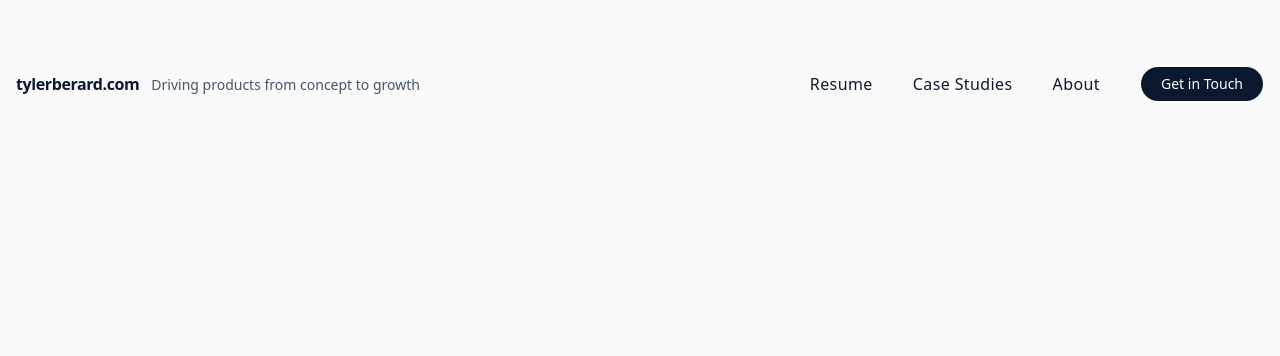
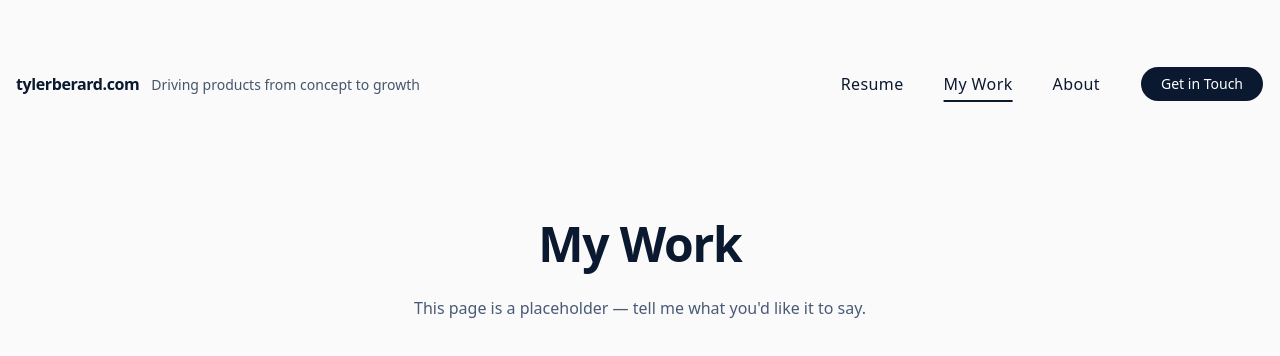
Before and after one commit to tjberard/public-site, a React (Vite) app: page /my-work in a window 1280 px wide. Shown: the top 356 px of the page. Built offline with nearby package versions, Linux system fonts and the light colour scheme.

Commit message:
Updated Case Studies to My Work

```diff
--- a/src/App.jsx
+++ b/src/App.jsx
@@ -1,8 +1,8 @@
-import { BrowserRouter, Routes, Route, NavLink, Link } from 'react-router-dom'
+import { BrowserRouter, Routes, Route, NavLink, Link, Navigate } from 'react-router-dom'
 import { Button } from '@/components/ui/button'
 import Home from './pages/Home.jsx'
 import Resume from './pages/Resume.jsx'
-import CaseStudies from './pages/CaseStudies.jsx'
+import MyWork from './pages/MyWork.jsx'
 import About from './pages/About.jsx'
 import Contact from './pages/Contact.jsx'
 import './App.css'
@@ -45,8 +45,8 @@ function App() {
           <NavLink to="/resume" className={navLinkClasses}>
             Resume
           </NavLink>
-          <NavLink to="/case-studies" className={navLinkClasses}>
-            Case Studies
+          <NavLink to="/my-work" className={navLinkClasses}>
+            My Work
           </NavLink>
           <NavLink to="/about" className={navLinkClasses}>
             About
@@ -65,7 +65,9 @@ function App() {
       <Routes>
         <Route path="/" element={<Home />} />
         <Route path="/resume" element={<Resume />} />
-        <Route path="/case-studies" element={<CaseStudies />} />
+        <Route path="/my-work" element={<MyWork />} />
+        {/* Old URL — send any existing links to the renamed page */}
+        <Route path="/case-studies" element={<Navigate to="/my-work" replace />} />
         <Route path="/about" element={<About />} />
         <Route path="/contact" element={<Contact />} />
       </Routes>
--- a/src/components/HomeHero.jsx
+++ b/src/components/HomeHero.jsx
@@ -70,7 +70,7 @@ function HomeHero() {
 
         <div className="flex flex-wrap justify-center gap-3 lg:justify-start">
           <Button
-            render={<Link to="/case-studies" />}
+            render={<Link to="/my-work" />}
             nativeButton={false}
             size="lg"
             className="rounded-full! bg-[#0a192f] px-5! text-white hover:bg-[#1d3557]"
--- a/src/data/featuredWork.js
+++ b/src/data/featuredWork.js
@@ -18,7 +18,7 @@ export const featuredWork = [
     summary: 'Rebuilt a multi-step checkout into a single flow.',
     metric: '+32%',
     metricLabel: 'conversion',
-    href: '/case-studies',
+    href: '/my-work',
     tone: 'navy',
   },
   {
@@ -27,7 +27,7 @@ export const featuredWork = [
     summary: 'Cut time-to-first-value for new customers in half.',
     metric: '2x',
     metricLabel: 'faster activation',
-    href: '/case-studies',
+    href: '/my-work',
     tone: 'teal',
   },
   {
@@ -36,7 +36,7 @@ export const featuredWork = [
     summary: 'Introduced a usage-based tier for growing teams.',
     metric: '+18%',
     metricLabel: 'ARPU',
-    href: '/case-studies',
+    href: '/my-work',
     tone: 'slate',
   },
   {
@@ -45,14 +45,14 @@ export const featuredWork = [
     summary: 'Took a companion app from concept to the app stores.',
     metric: '4.8★',
     metricLabel: 'store rating',
-    href: '/case-studies',
+    href: '/my-work',
     tone: 'sand',
   },
   {
     title: 'Analytics platform',
     category: 'Case study',
     summary: 'Gave every team a shared source of truth for metrics.',
-    href: '/case-studies',
+    href: '/my-work',
     tone: 'navy',
   },
   {
@@ -61,7 +61,7 @@ export const featuredWork = [
     summary: 'Opened a new acquisition channel through partner APIs.',
     metric: '12',
     metricLabel: 'partners live',
-    href: '/case-studies',
+    href: '/my-work',
     tone: 'teal',
   },
 ]
--- a/src/pages/CaseStudies.jsx
+++ b/src/pages/MyWork.jsx
@@ -1,10 +1,10 @@
-function CaseStudies() {
+function MyWork() {
   return (
     <div className="page">
-      <h1>Case Studies</h1>
+      <h1>My Work</h1>
       <p>This page is a placeholder — tell me what you'd like it to say.</p>
     </div>
   )
 }
 
-export default CaseStudies
+export default MyWork
```
